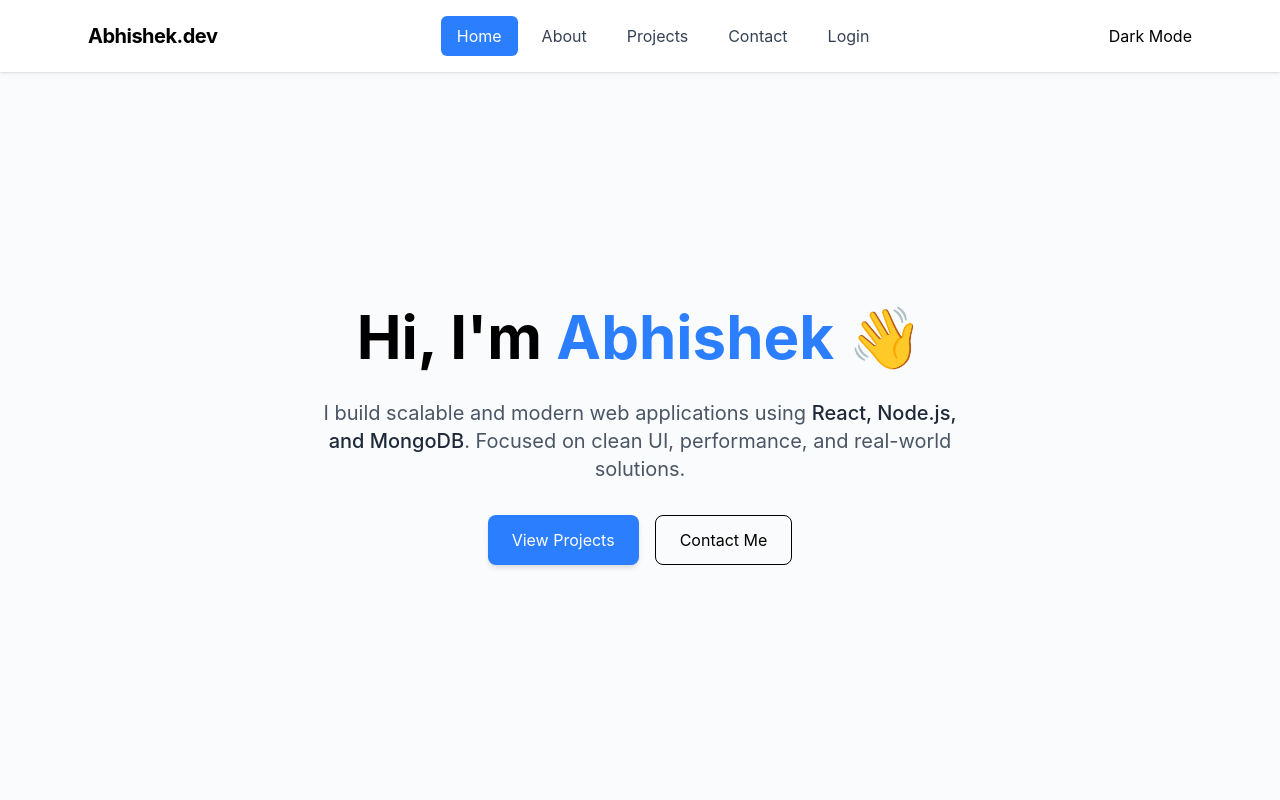
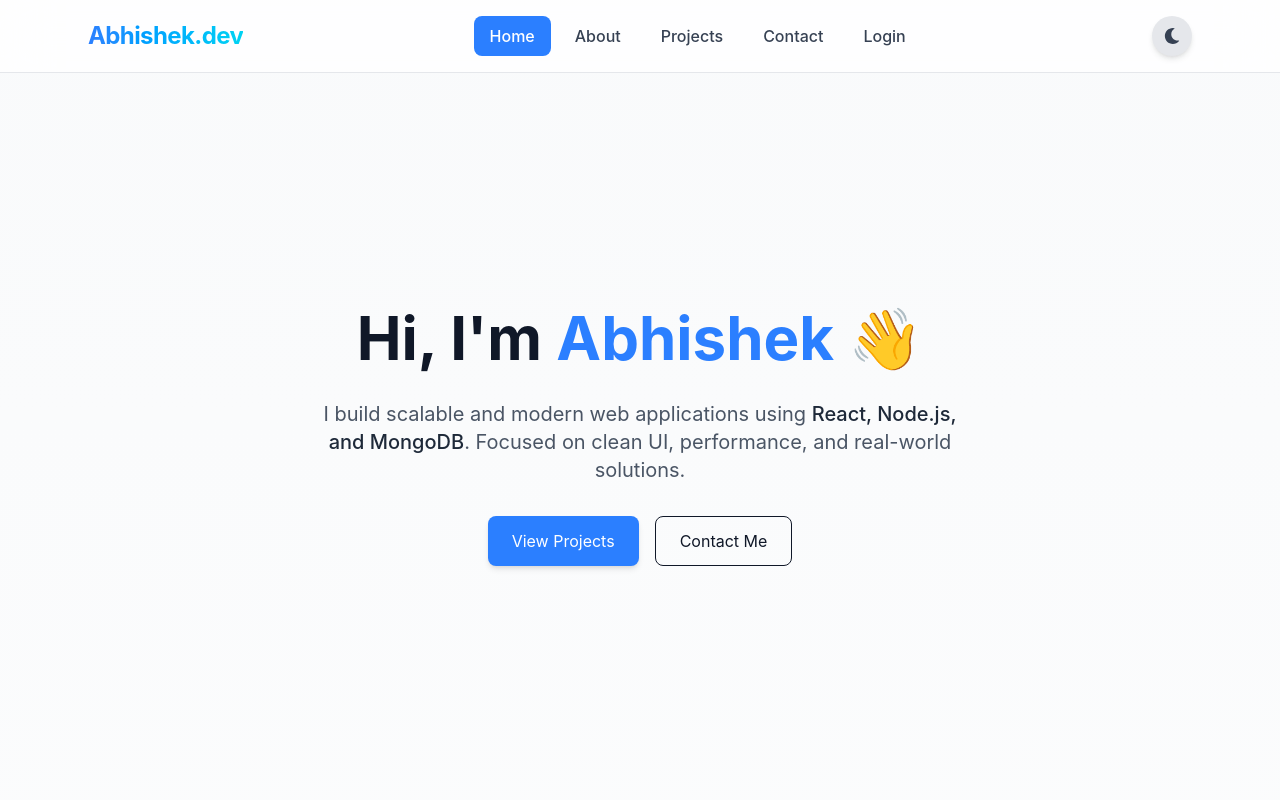
Before and after one commit to abhitiwari1258/Fullstack-Portfolio, a React (Vite) app in the folder client/: page / in a window 1280 px wide. Shown: the top 800 px of the page. Built offline with nearby package versions, Linux system fonts and the light colour scheme; no server answers.

Commit message:
dark light mode added in all pages

```diff
--- a/client/src/App.css
+++ b/client/src/App.css
@@ -1 +1 @@
-@import "tailwindcss";
+/* @import "tailwindcss"; */
--- a/client/src/components/Layout.jsx
+++ b/client/src/components/Layout.jsx
@@ -1,17 +1,26 @@
-import React from 'react'
-import { Outlet } from 'react-router-dom'
-import Navbar from './Navbar'
+import React from "react";
+import { Outlet } from "react-router-dom";
+import Navbar from "./Navbar";
 const Layout = () => {
-
   return (
-    <div className="bg-gradient-to-b from-gray-50 to-white min-h-screen flex flex-col">
+    <div
+      className="bg-gradient-to-b
+    from-gray-50 to-white
+    dark:from-gray-950 dark:to-black
+    min-h-screen
+    flex flex-col
+    transition-colors duration-300"
+    >
       <Navbar />
 
-      <main className="flex-1 max-w-6xl mx-auto w-full px-6 py-10">
+      <main
+        className="flex-1 max-w-6xl mx-auto w-full px-6 py-10 text-gray-900 dark:text-white
+    transition-colors duration-300"
+      >
         <Outlet />
       </main>
     </div>
-  )
-}
+  );
+};
 
-export default Layout
+export default Layout;
--- a/client/src/components/Navbar.jsx
+++ b/client/src/components/Navbar.jsx
@@ -1,16 +1,34 @@
 import React from "react";
 import { NavLink } from "react-router-dom";
-import { useTheme } from "../context/ThemeContext";
+// import { useTheme } from "../context/ThemeContext";
+
+import { useContext } from "react";
+import { ThemeContext } from "../context/ThemeContext";
+
+import { FaMoon, FaSun } from "react-icons/fa";
+
 const Navbar = () => {
-  const { dark, toggleTheme } = useTheme();
+  const { darkMode, toggleTheme } = useContext(ThemeContext);
 
-  const baseStyle = "px-4 py-2 rounded-md";
+  const baseStyle = "px-4 py-2 rounded-lg transition-all duration-300 font-medium";
   const activeStyle = "bg-blue-500 text-white";
-  const inactiveStyle = "text-gray-700 hover:bg-gray-200";
+  const inactiveStyle =
+    "text-gray-700 dark:text-gray-300 hover:bg-gray-200 dark:hover:bg-gray-800";
   return (
-    <nav className="bg-white shadow-sm">
+    <nav
+      className="
+    bg-white/80 dark:bg-gray-950/80
+    backdrop-blur-xl
+    border-b border-gray-200 dark:border-gray-800
+    text-black dark:text-white
+    sticky top-0 z-50
+    transition-all duration-300
+  "
+    >
       <div className="max-w-6xl mx-auto flex justify-between items-center px-6 py-4">
-        <h2 className="text-xl font-bold tracking-tight">Abhishek.dev</h2>
+        <h2 className="text-2xl font-bold tracking-tight bg-gradient-to-r from-blue-500 to-cyan-400 bg-clip-text text-transparent">
+          Abhishek.dev
+        </h2>
 
         <div className="flex gap-2">
           <NavLink
@@ -59,10 +77,14 @@ const Navbar = () => {
           </NavLink>
         </div>
 
-        <button onClick={toggleTheme}>
-          {dark ? "Light Mode" : "Dark Mode"}
+        <button
+          onClick={toggleTheme}
+          className="bg-gray-200 dark:bg-gray-800
+  text-gray-700 dark:text-white p-3 rounded-full
+hover:scale-110 hover:rotate-12 shadow-md transition duration-300"
+        >
+          {darkMode ? <FaSun /> : <FaMoon />}
         </button>
-
       </div>
     </nav>
   );
--- a/client/src/context/ThemeContext.jsx
+++ b/client/src/context/ThemeContext.jsx
@@ -1,37 +1,31 @@
-import { createContext, useContext, useEffect, useState } from "react";
+import { createContext, useEffect, useState } from "react";
 
-const ThemeContext = createContext();
+export const ThemeContext = createContext();
+
 export const ThemeProvider = ({ children }) => {
-  const [dark, setDark] = useState(false);
+  const [darkMode, setDarkMode] = useState(() => {
+    return localStorage.getItem("theme") === "dark";
+  });
 
   useEffect(() => {
-    const savedTheme = localStorage.getItem("theme");
-
-    if (savedTheme === "dark") {
-      setDark(true);
-      document.documentElement.classList.add("dark");
-    }
-  }, []);
-
-  useEffect(() => {
-    if (dark) {
+    if (darkMode) {
       document.documentElement.classList.add("dark");
       localStorage.setItem("theme", "dark");
     } else {
       document.documentElement.classList.remove("dark");
       localStorage.setItem("theme", "light");
     }
-  }, [dark]);
+  }, [darkMode]);
 
   const toggleTheme = () => {
-    setDark((prev)=> !prev);
+    setDarkMode(!darkMode);
   };
 
   return (
-    <ThemeContext.Provider value={{ dark, toggleTheme }}>
+    <ThemeContext.Provider value={{ darkMode, toggleTheme }}>
       {children}
     </ThemeContext.Provider>
   );
 };
 
-export const useTheme = () => useContext(ThemeContext);
+export default ThemeProvider;
--- a/client/src/index.css
+++ b/client/src/index.css
@@ -0,0 +1,3 @@
+@import "tailwindcss";
+
+@custom-variant dark (&:where(.dark, .dark *));
--- a/client/src/main.jsx
+++ b/client/src/main.jsx
@@ -3,7 +3,7 @@ import { createRoot } from 'react-dom/client'
 import './index.css'
 import App from './App.jsx'
 
-import { ThemeProvider } from './context/ThemeContext.jsx'
+import ThemeProvider from './context/ThemeContext.jsx'
 
 createRoot(document.getElementById('root')).render(
   <ThemeProvider>
--- a/client/src/pages/About.jsx
+++ b/client/src/pages/About.jsx
@@ -208,6 +208,7 @@ const About = () => {
         </motion.div>
       </div>
 
+
       {/* SKILLS */}
       <div>
         <motion.h2
--- a/client/src/pages/Projects.jsx
+++ b/client/src/pages/Projects.jsx
@@ -29,27 +29,27 @@ const Projects = () => {
 
   return (
     <motion.section
-  initial={{ opacity: 0 }}
-  animate={{ opacity: 1 }}
+  initial={{ opacity: 0, y: 20 }}
+  animate={{ opacity: 1, y: 0 }}
   transition={{ duration: 0.5 }}
+  className="space-y-12"
 >
-    <section>
       {/* Heading */}
-      <div className="text-center mb-10">
-        <h1 className="text-4xl font-bold mb-2">My Projects</h1>
-        <p className="text-gray-500">
+      <div className="text-center mb-14">
+        <h1 className="text-5xl font-bold mb-4 text-gray-900 dark:text-white">My Projects</h1>
+        <p className="text-gray-500 dark:text-gray-400 text-lg max-w-2xl mx-auto">
           A collection of my recent work and real-world builds
         </p>
       </div>
 
       {/* Empty State */}
       {projects.length === 0 ? (
-        <div className="text-center text-gray-500 py-20">
+        <div className="text-center text-gray-500 dark:text-gray-400 py-24 text-lg">
           No projects found
         </div>
       ) : (
 
-        <div className="grid sm:grid-cols-2 lg:grid-cols-3 gap-8">
+        <div className="grid sm:grid-cols-2 xl:grid-cols-3 gap-8">
           {projects.map((proj) => (
             <ProjectCard
               key={proj._id}
@@ -65,7 +65,6 @@ const Projects = () => {
         </div>
 
       )}
-    </section>
     </motion.section>
   );
 };
```
